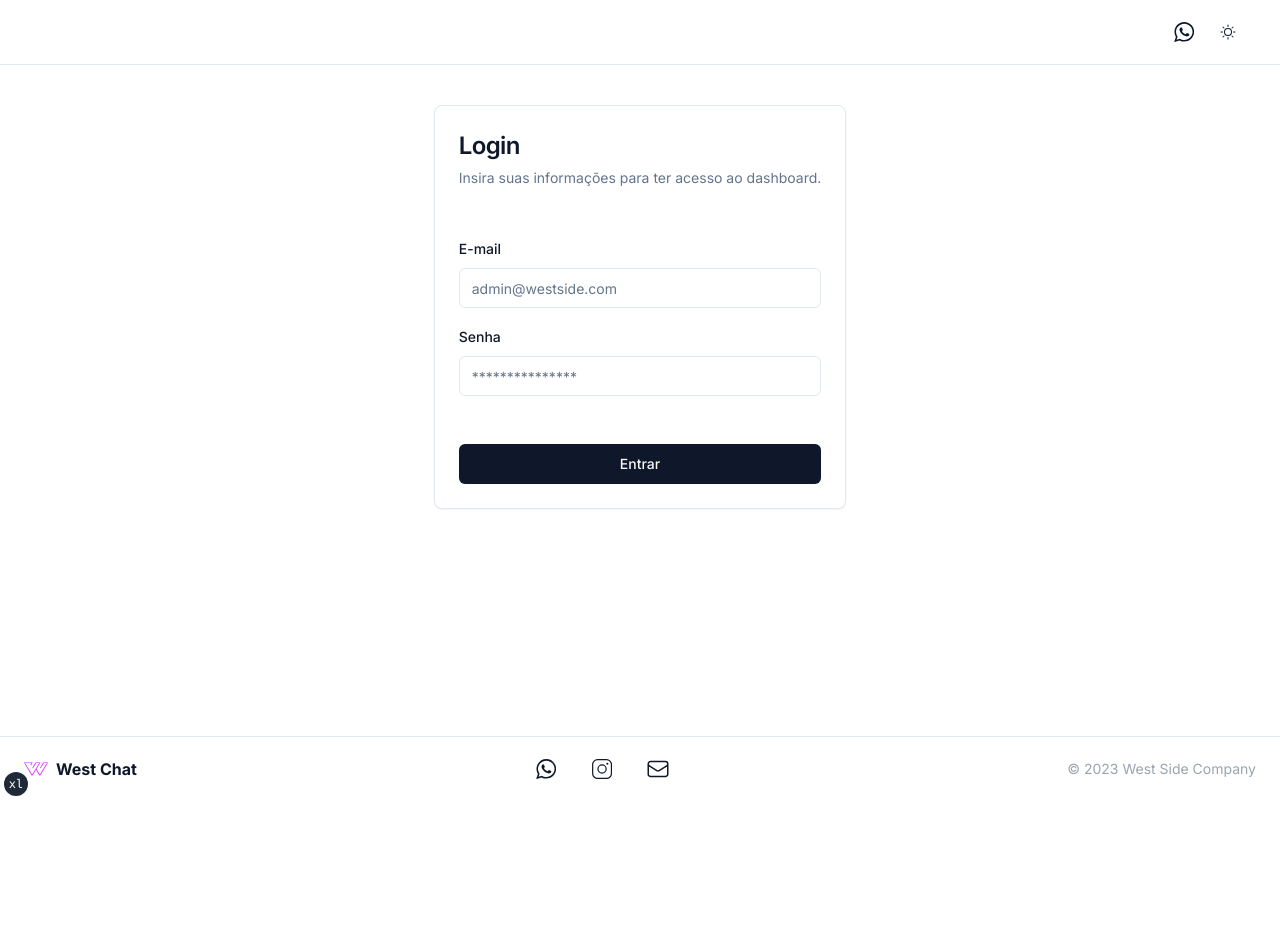
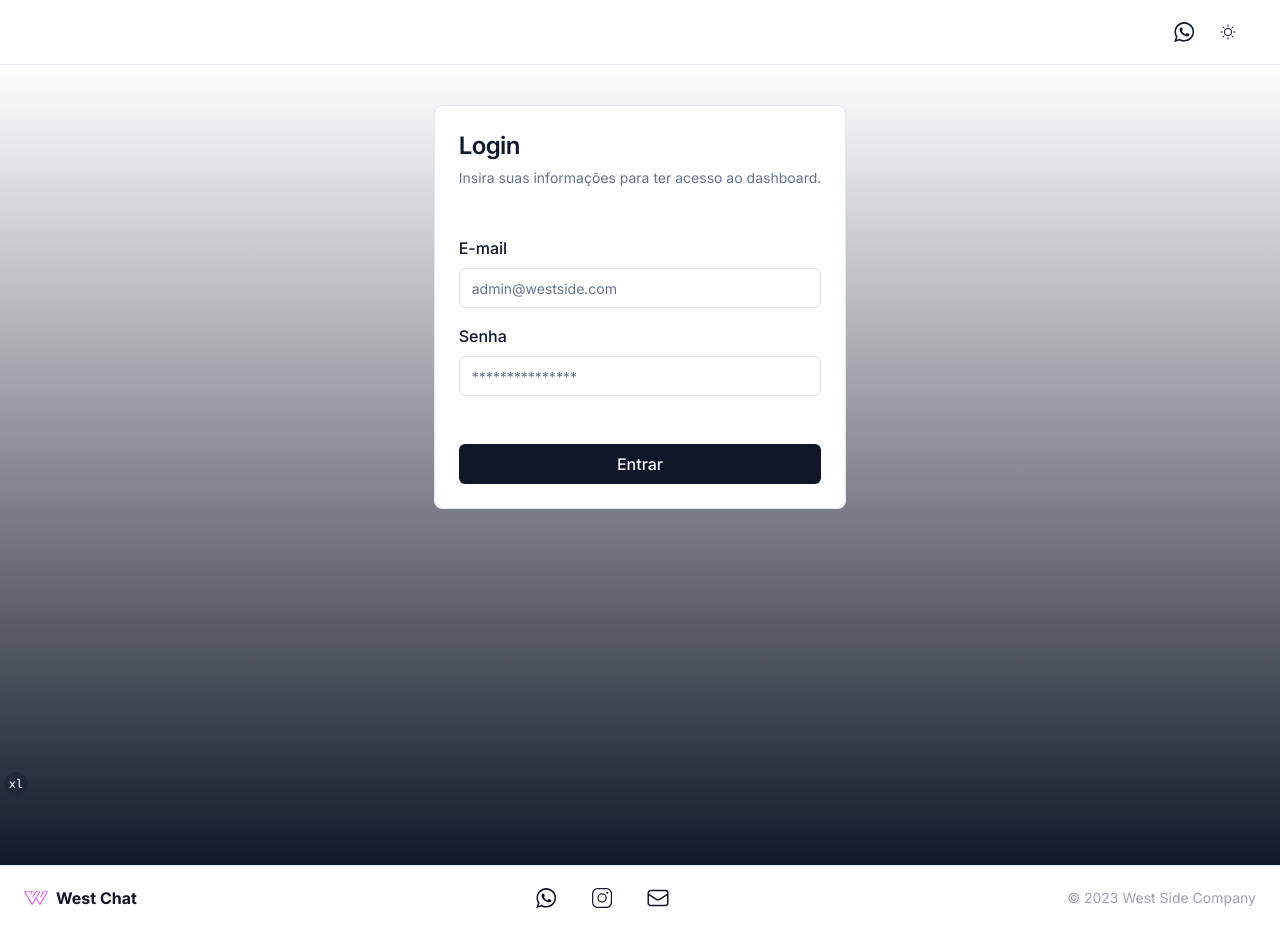
Before and after one commit to LucasHBG/Django-OLlama-Project, a Next.js app: page /login in a window 1280 px wide. Before the commit the page ends 800 px from the top, so only its background shows below. Built offline with nearby package versions, Linux system fonts and the light colour scheme.

Commit message:
feat: legibilidade tela de login

```diff
--- a/app/login/page.tsx
+++ b/app/login/page.tsx
@@ -1,7 +1,7 @@
 export default function LoginPage() {
     return (
-        <main className="flex justify-center items-center pb-8 pt-6 md:py-10 mx-4">
-            <div className="rounded-lg border bg-card text-card-foreground shadow-sm">
+        <main className="flex justify-center items-start pb-8 pt-6 md:py-10 px-4 min-h-screen bg-gradient-to-b from-white to-gray-900 dark:from-gray-900 dark:to-white">
+            <div className="rounded-lg border bg-card text-card-foreground shadow-sm transition-colors duration-500 ease-in-out">
                 <div className="flex flex-col space-y-1.5 p-6">
                     <h2 className="font-semibold tracking-tight text-2xl">
                         Login
@@ -13,7 +13,7 @@ export default function LoginPage() {
                 <div className="p-6 space-y-4">
                     <div className="space-y-2">
                         <label
-                            className="text-sm font-medium leading-none peer-disabled:cursor-not-allowed peer-disabled:opacity-70"
+                            className="text-sm sm:text-base font-medium leading-none peer-disabled:cursor-not-allowed peer-disabled:opacity-70"
                             htmlFor="email"
                         >
                             E-mail
@@ -28,9 +28,9 @@ export default function LoginPage() {
                     </div>
                     <div className="space-y-2">
                         <label
-                            className="text-sm font-medium leading-none peer-disabled:cursor-not-allowed peer-disabled:opacity-70"
+                            className="text-sm sm:text-base font-medium leading-none peer-disabled:cursor-not-allowed peer-disabled:opacity-70"
                             htmlFor="password"
-                            >
+                        >
                             Senha
                         </label>
                         <input
@@ -43,7 +43,7 @@ export default function LoginPage() {
                     </div>
                 </div>
                 <div className="flex items-center p-6">
-                    <button className="inline-flex items-center justify-center rounded-md text-sm font-medium ring-offset-background transition-colors focus-visible:outline-none focus-visible:ring-2 focus-visible:ring-ring focus-visible:ring-offset-2 disabled:pointer-events-none disabled:opacity-50 bg-primary text-primary-foreground hover:bg-primary/90 h-10 px-4 py-2 w-full">
+                    <button className="inline-flex items-center justify-center rounded-md text-sm sm:text-base font-medium ring-offset-background transition-colors focus-visible:outline-none focus-visible:ring-2 focus-visible:ring-ring focus-visible:ring-offset-2 disabled:pointer-events-none disabled:opacity-50 bg-primary text-primary-foreground hover:bg-primary/90 h-10 px-4 py-2 w-full">
                         Entrar
                     </button>
                 </div>
```
